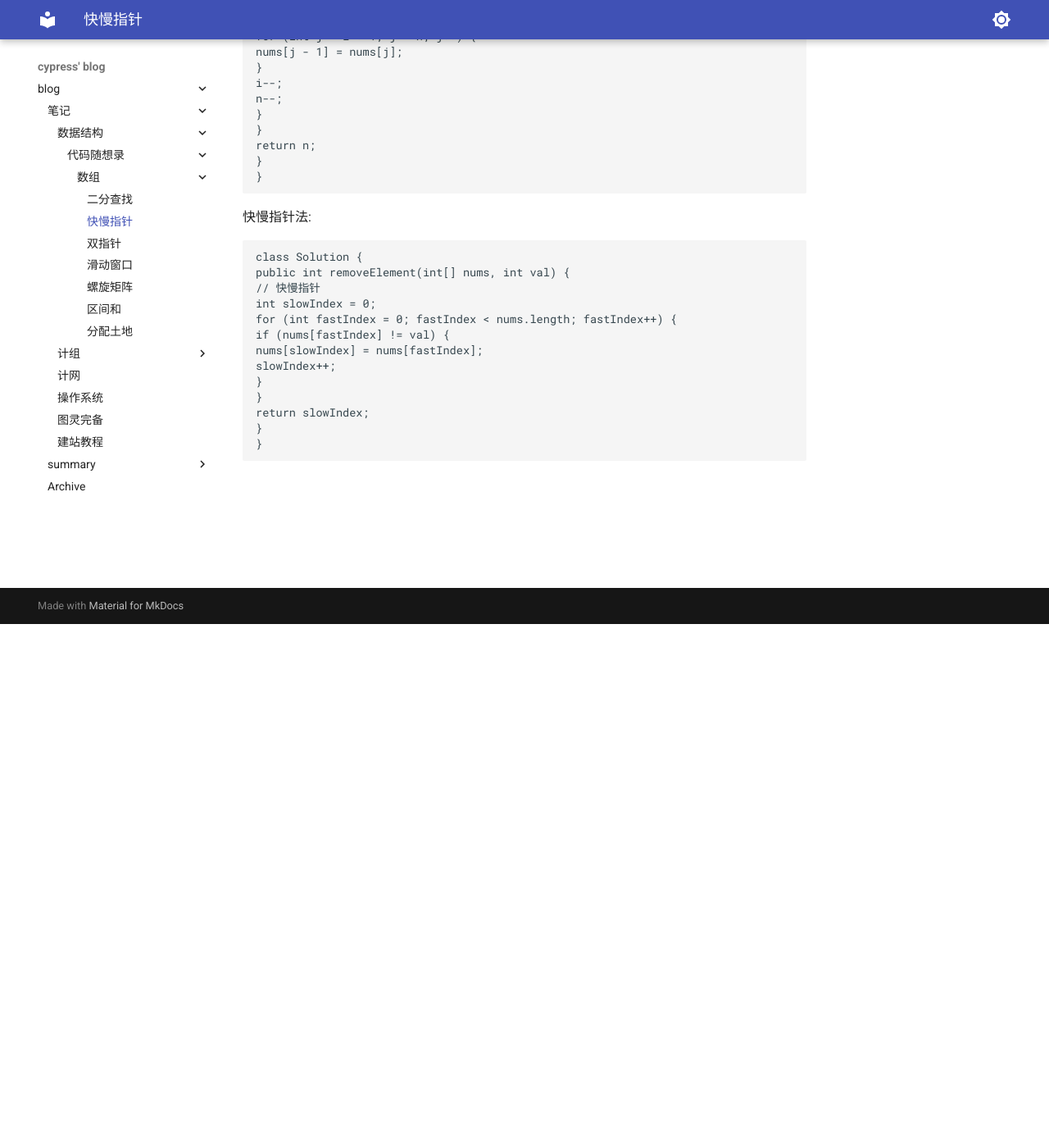
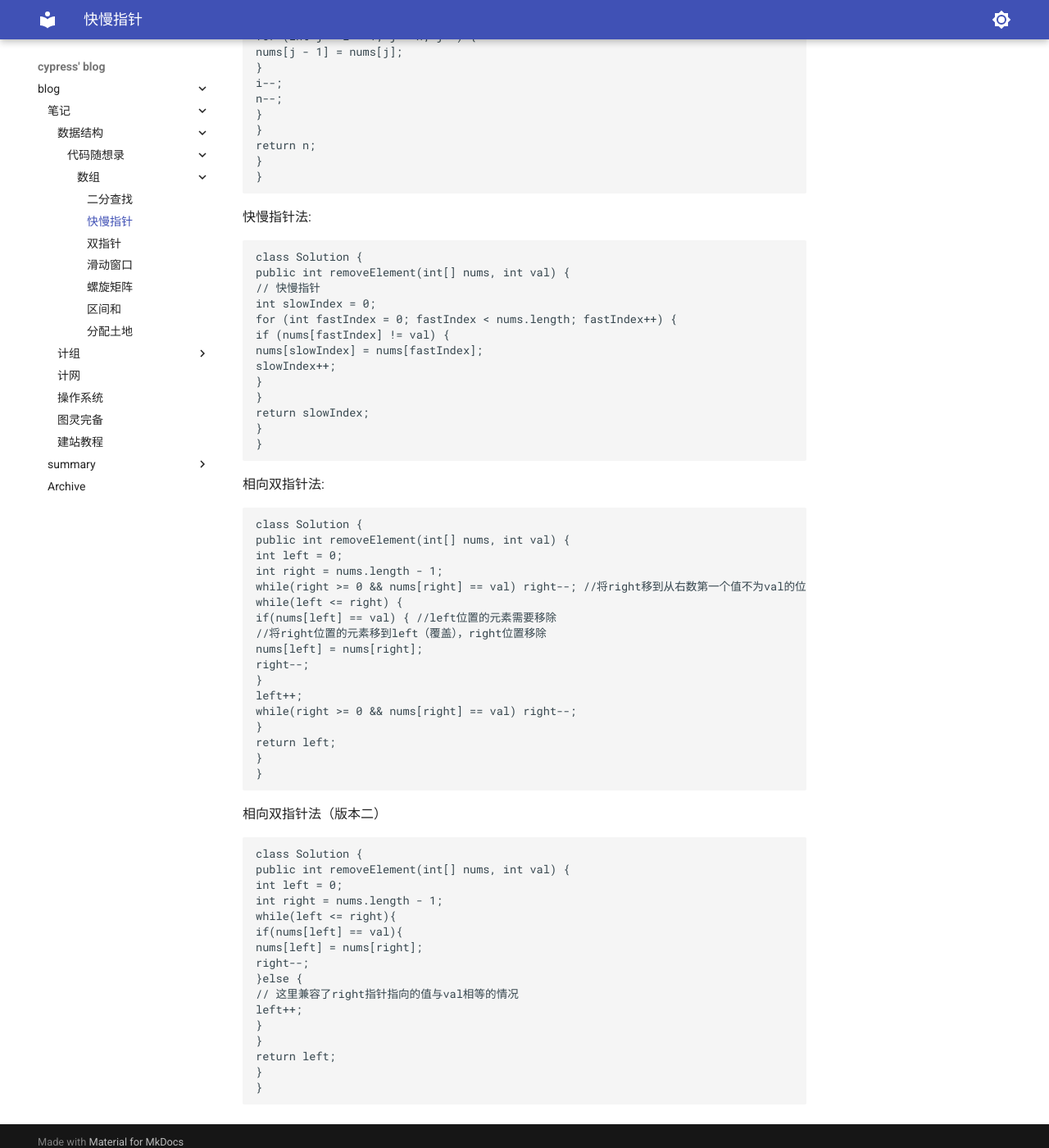
Before and after one commit to cyprer/blog, an MkDocs documentation site: the page built from docs/note/datastructure/array/fast-slow-pointer.md, in a window 1280 px wide and 1400 px high, scrolled down 639 px. Shown: the whole window at 82% size. Built offline with MkDocs 1.6.1 and Material for MkDocs 9.7.7, drawn with Linux system fonts in a browser that asks for light colours.

Commit message:
更新数组部分算法

````diff
--- a/docs/note/datastructure/array/fast-slow-pointer.md
+++ b/docs/note/datastructure/array/fast-slow-pointer.md
@@ -34,7 +34,6 @@ return n;
 }
 }
 ```
-
 快慢指针法:
 ``` java
 class Solution {
@@ -51,3 +50,42 @@ return slowIndex;
 }
 }
 ```
+相向双指针法:
+```java
+class Solution {
+public int removeElement(int[] nums, int val) {
+int left = 0;
+int right = nums.length - 1;
+while(right >= 0 && nums[right] == val) right--; //将right移到从右数第一个值不为val的位置
+while(left <= right) {
+if(nums[left] == val) { //left位置的元素需要移除
+//将right位置的元素移到left（覆盖），right位置移除
+nums[left] = nums[right];
+right--;
+}
+left++;
+while(right >= 0 && nums[right] == val) right--;
+}
+return left;
+}
+}
+```
+相向双指针法（版本二）
+```java
+class Solution {
+public int removeElement(int[] nums, int val) {
+int left = 0;
+int right = nums.length - 1;
+while(left <= right){
+if(nums[left] == val){
+nums[left] = nums[right];
+right--;
+}else {
+// 这里兼容了right指针指向的值与val相等的情况
+left++;
+}
+}
+return left;
+}
+}
+```
````
Also changed, not shown: docs/note/cs_composition/cs61c/knowledge/memory_management.md (added, +10 -0 lines), docs/note/datastructure/array/sliding-window.md (+25 -1 lines), docs/summary/25year/2month/2week.md (+1 -1 lines).
